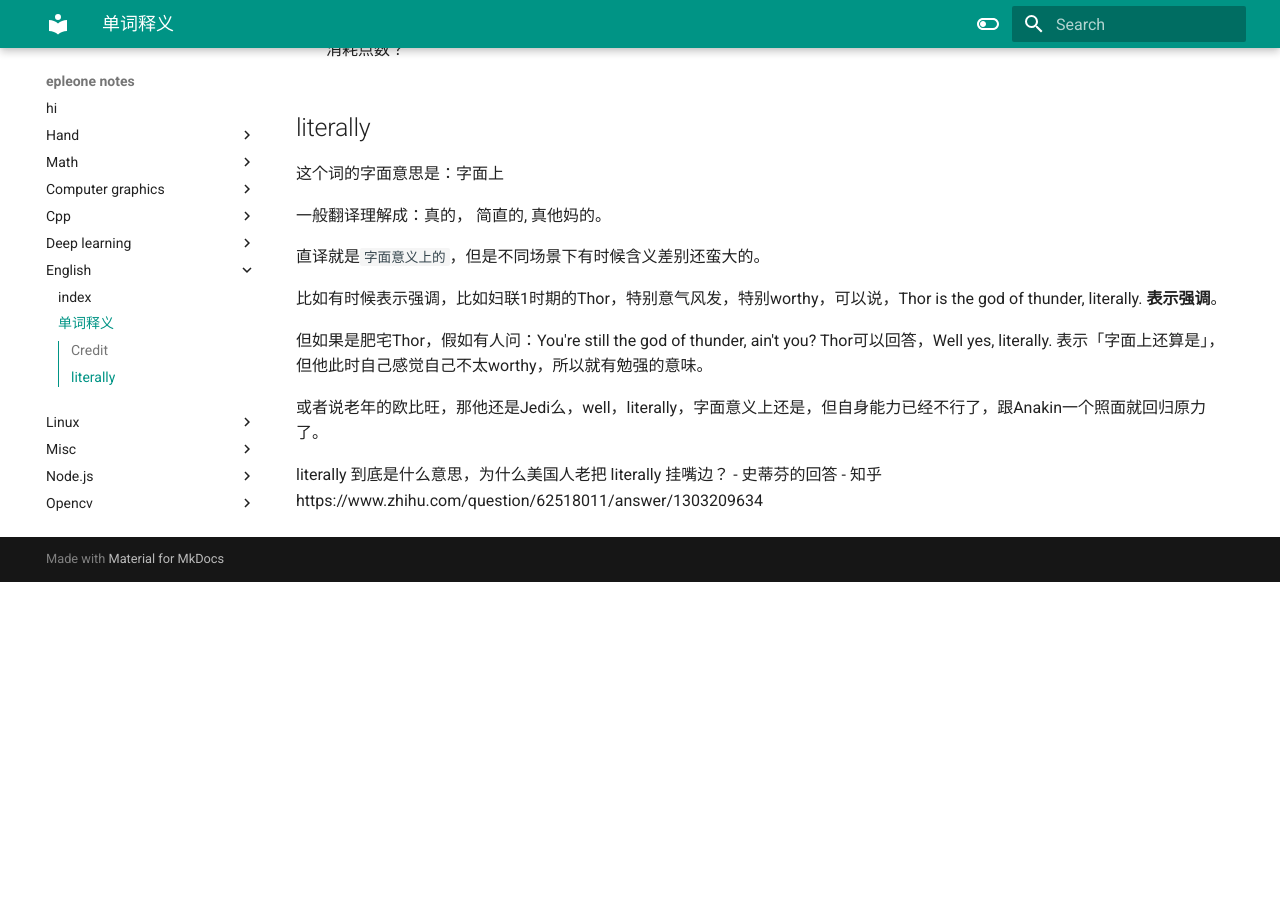
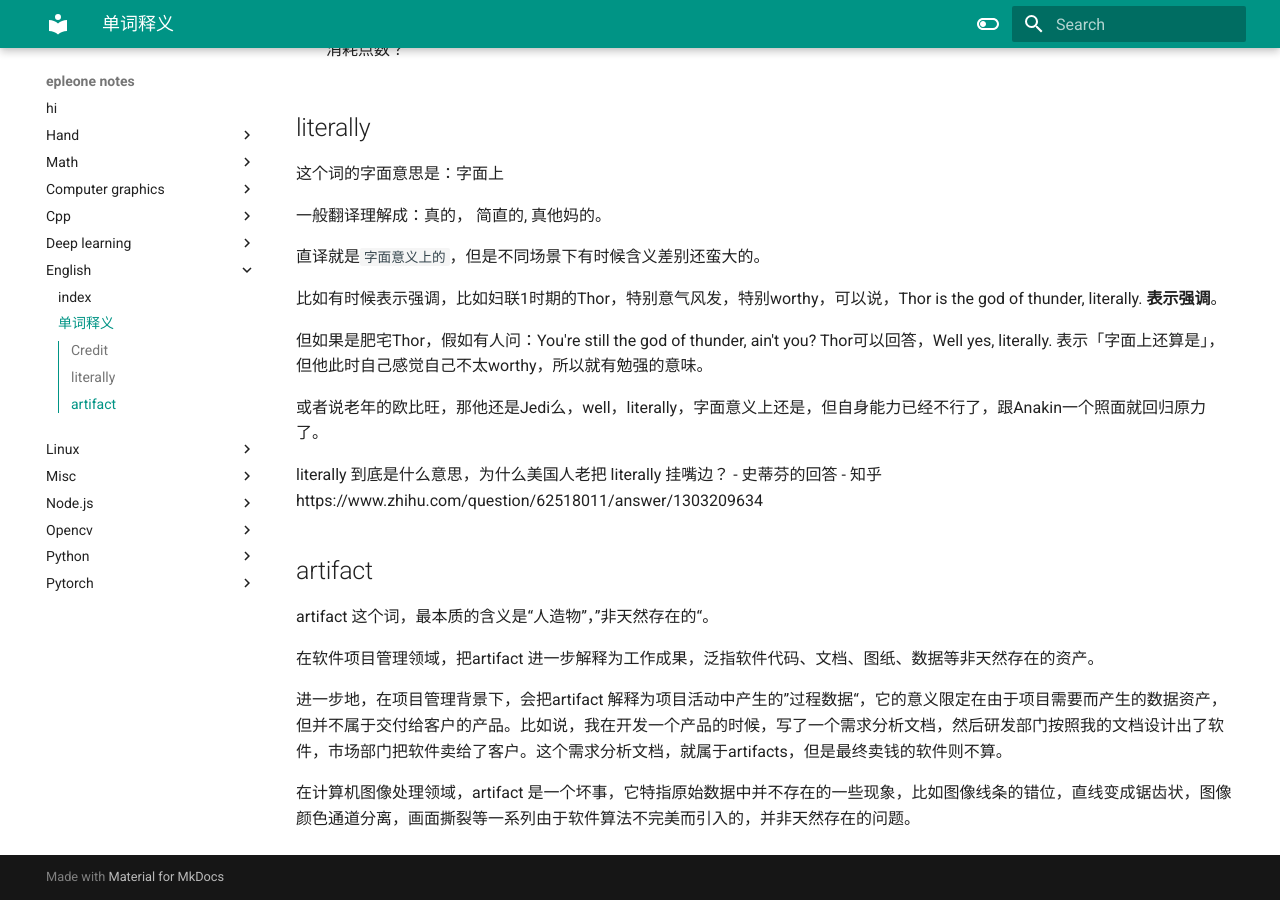
Before and after one commit to epleone/notes, an MkDocs documentation site: the page built from docs/english/单词释义.md, in a window 1280 px wide and 900 px high, scrolled down 1013 px. Built offline with MkDocs 1.6.1 and Material for MkDocs 9.7.7, drawn with Linux system fonts in a browser that asks for light colours; before the commit the page ends 1595 px from its top, so only the background shows below that.

Commit message:
update notes

```diff
--- a/docs/english/单词释义.md
+++ b/docs/english/单词释义.md
@@ -63,3 +63,15 @@ From chatgpt
 
 literally 到底是什么意思，为什么美国人老把 literally 挂嘴边？ - 史蒂芬的回答 - 知乎
 https://www.zhihu.com/question/62518011/answer/1303209634
+
+
+## artifact
+
+artifact 这个词，最本质的含义是“人造物”，”非天然存在的“。
+
+在软件项目管理领域，把artifact 进一步解释为工作成果，泛指软件代码、文档、图纸、数据等非天然存在的资产。
+
+
+进一步地，在项目管理背景下，会把artifact 解释为项目活动中产生的”过程数据“，它的意义限定在由于项目需要而产生的数据资产，但并不属于交付给客户的产品。比如说，我在开发一个产品的时候，写了一个需求分析文档，然后研发部门按照我的文档设计出了软件，市场部门把软件卖给了客户。这个需求分析文档，就属于artifacts，但是最终卖钱的软件则不算。
+
+在计算机图像处理领域，artifact 是一个坏事，它特指原始数据中并不存在的一些现象，比如图像线条的错位，直线变成锯齿状，图像颜色通道分离，画面撕裂等一系列由于软件算法不完美而引入的，并非天然存在的问题。
```
Also changed, not shown: docs/python/misc.md (+7 -0 lines).
